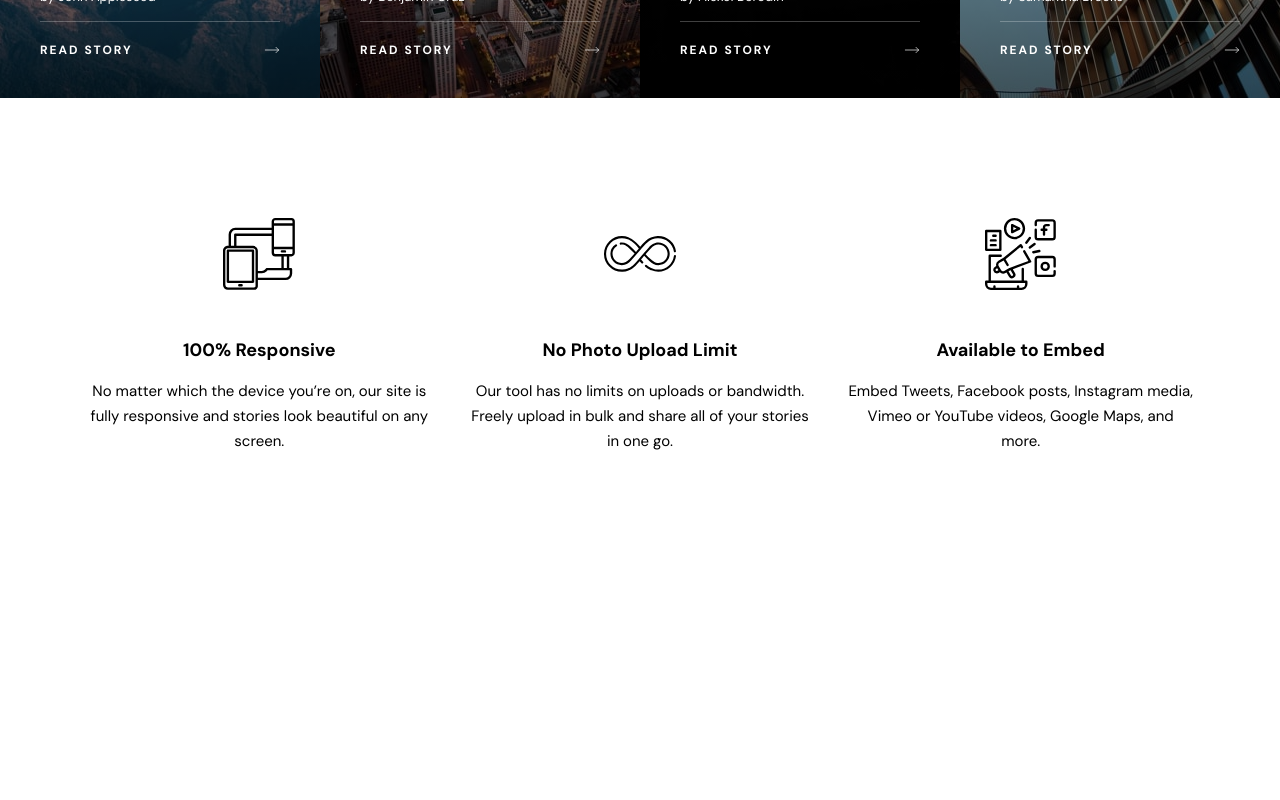
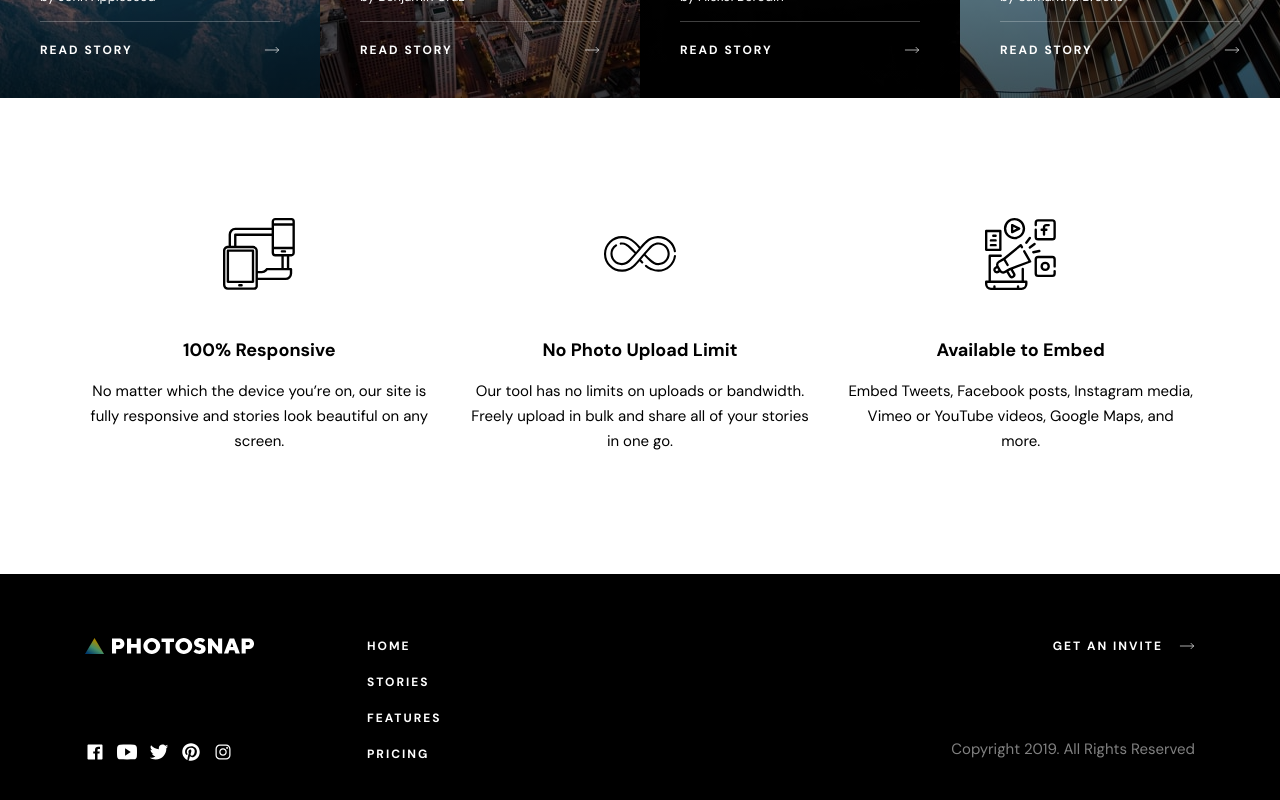
Before and after one commit to EduNunesGithub/Photosnap-Multi-Page-Website, a Next.js app: page / in a window 1280 px wide. Shown: the part 2201-3001 px from the top of the page. Before the commit the page ends 2775 px from the top, so only its background shows below. Built offline with nearby package versions, Linux system fonts and the light colour scheme.

Commit message:
feat(component): footer

```diff
--- a/package.json
+++ b/package.json
@@ -8,6 +8,8 @@
     "next-sitemap": "^4.2.3",
     "react": "^18",
     "react-dom": "^18",
+    "react-icons": "^5.0.1",
+    "react-social-icons": "^6.15.0",
     "sharp": "^0.33.2",
     "tailwind-merge": "^2.2.1"
   },
--- a/src/app/layout.tsx
+++ b/src/app/layout.tsx
@@ -2,6 +2,7 @@ import type { Metadata } from "next";
 import { Analytics } from "@vercel/analytics/react";
 import { SpeedInsights } from "@vercel/speed-insights/next";
 import { DM_Sans } from "next/font/google";
+import { Footer } from "@/components/Footer/Footer";
 import { Header } from "@/components/Header/Header";
 import "@/app/globals.css";
 
@@ -38,6 +39,8 @@ export default function RootLayout({
 
         <Analytics />
         <SpeedInsights />
+
+        <Footer />
       </body>
     </html>
   );
--- /dev/null
+++ b/src/components/Footer/Footer.tsx
@@ -0,0 +1,141 @@
+import { MoveRight } from "lucide-react";
+import Link from "next/link";
+import Image from "next/image";
+import {
+  IoLogoFacebook,
+  IoLogoInstagram,
+  IoLogoPinterest,
+  IoLogoTwitter,
+  IoLogoYoutube,
+} from "react-icons/io";
+import { twMerge } from "tailwind-merge";
+import PNGPlaceholder from "#/PNG/placeholder.png";
+import SVGLogo from "#/SVG/logo.svg";
+
+export const Footer = () => (
+  <footer
+    className={twMerge(
+      "sm:bg-pure-black sm:flex sm:px-8 sm:py-14 sm:w-full",
+      "md:px-10 md:py-16",
+    )}
+  >
+    <div
+      className={twMerge(
+        "sm:grid sm:grid-cols-1 sm:grid-rows-[auto] sm:justify-items-center sm:max-w-page-container sm:mx-auto sm:w-full",
+        "md:grid-cols-[1fr_auto]",
+        "lg:grid-cols-[auto_1fr_auto]",
+      )}
+    >
+      <div
+        className={twMerge("sm:hidden", "md:flex md:order-4", "lg:hidden")}
+      />
+
+      <Image
+        alt="Photosnap"
+        blurDataURL={PNGPlaceholder.blurDataURL}
+        className={twMerge(
+          "sm:h-4 sm:invert sm:mb-8 sm:object-contain sm:w-auto",
+          "md:justify-self-start md:order-1 md:self-start",
+          "lg:mb-0 lg:mr-28",
+        )}
+        loading="eager"
+        height={16}
+        placeholder="blur"
+        priority
+        src={SVGLogo}
+        width={140}
+      />
+
+      <ul
+        className={twMerge(
+          "sm:flex sm:flex-shrink sm:gap-3 sm:items-center sm:justify-center sm:max-w-full sm:mb-12 sm:text-pure-white sm:w-fit",
+          "md:justify-self-start md:mb-0 md:order-5",
+          "lg:mr-28 lg:order-4 lg:self-end",
+        )}
+      >
+        <li className="sm:flex sm:h-5 sm:w-5">
+          <IoLogoFacebook className="sm:h-full sm:w-full" />
+        </li>
+
+        <li className="sm:flex sm:h-5 sm:w-5">
+          <IoLogoYoutube className="sm:h-full sm:w-full" />
+        </li>
+
+        <li className="sm:flex sm:h-5 sm:w-5">
+          <IoLogoTwitter className="sm:h-full sm:w-full" />
+        </li>
+
+        <li className="sm:flex sm:h-5 sm:w-5">
+          <IoLogoPinterest className="sm:h-full sm:w-full" />
+        </li>
+
+        <li className="sm:flex sm:h-5 sm:w-5">
+          <IoLogoInstagram className="sm:h-full sm:w-full" />
+        </li>
+      </ul>
+
+      <nav
+        className={twMerge(
+          "sm:flex sm:flex-col sm:flex-wrap sm:gap-5 sm:items-center sm:justify-center sm:mb-30 sm:text-H4 sm:text-pure-white sm:uppercase sm:w-full",
+          "sm:[&_a]:duration-standard sm:[&_a]:ease-standard sm:[&_a]:transition-opacity",
+          "sm:hover:[&_a]:opacity-30",
+          "md:flex-row md:gap-6 md:justify-start md:mb-18 md:order-3",
+          "lg:flex-col lg:gap-5 lg:items-start lg:mb-0 lg:order-2 lg:row-span-2",
+        )}
+      >
+        <Link
+          className="sm:text-H4"
+          href="/"
+        >
+          Home
+        </Link>
+
+        <Link
+          className="sm:text-H4"
+          href="/stories"
+        >
+          Stories
+        </Link>
+
+        <Link
+          className="sm:text-H4"
+          href="/features"
+        >
+          Features
+        </Link>
+
+        <Link
+          className="sm:text-H4"
+          href="/pricing"
+        >
+          Pricing
+        </Link>
+      </nav>
+
+      <Link
+        className={twMerge(
+          "text-H4 sm:decoration-transparent sm:flex sm:gap-4 sm:items-center sm:justify-between sm:mb-8 sm:text-pure-white sm:underline sm:w-fit",
+          "sm:hover:decoration-inherit",
+          "md:justify-self-end md:order-2 md:self-start",
+          "lg:mb-0 lg:order-3",
+        )}
+        href="/"
+      >
+        GET AN INVITE
+        <MoveRight className="sm:flex-shrink-0 sm:h-4 sm:stroke-[0.0625rem] sm:w-4" />
+      </Link>
+
+      <div
+        className={twMerge(
+          "sm:flex sm:justify-center sm:text-body sm:w-full",
+          "md:justify-self-end md:order-6",
+          "lg:order-5 lg:self-end",
+        )}
+      >
+        <p className="sm:opacity-50 sm:text-center sm:text-pure-white">
+          Copyright 2019. All Rights Reserved
+        </p>
+      </div>
+    </div>
+  </footer>
+);
--- a/tailwind.config.ts
+++ b/tailwind.config.ts
@@ -24,6 +24,8 @@ const config: Config = {
         34: "8.5rem",
       },
       margin: {
+        18: "4.5rem",
+        21: "5.25rem",
         30: "7.5rem",
       },
       maxWidth: {
```
Also changed, not shown: 1 other file (tests, documents, lock files or other folders).
